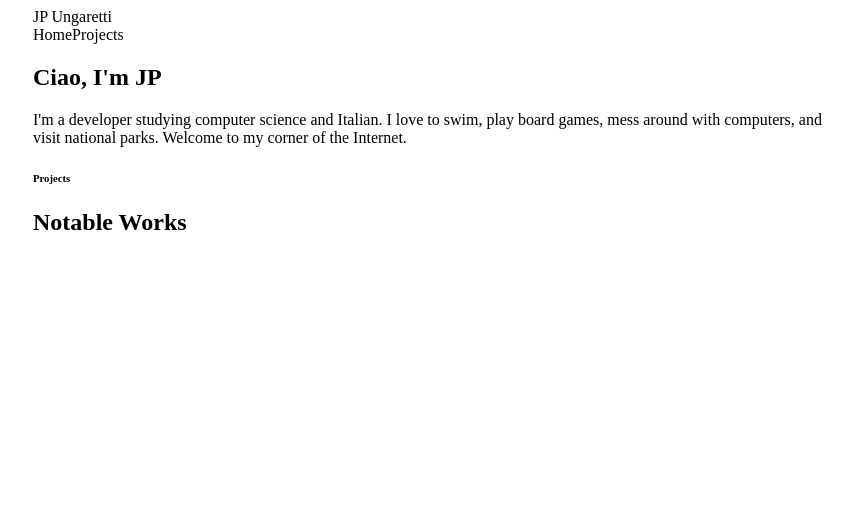
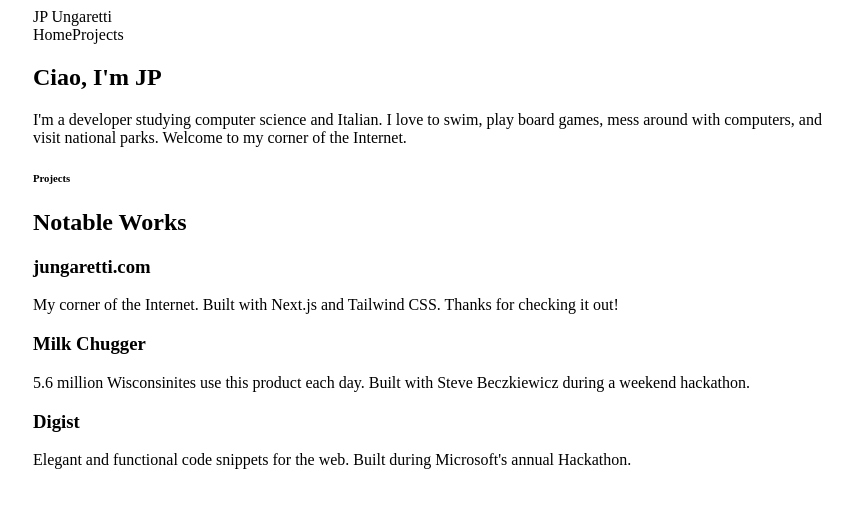
Before and after one commit to sbeczkiewicz/jungaretti.com, a Next.js app: page / in a window 1280 px wide. Shown: the top 508 px of the page, without its empty margins (207-1059 px from the left). Built offline with nearby package versions, Linux system fonts and the light colour scheme.

Commit message:
Add some projects

```diff
--- /dev/null
+++ b/src/components/Project.js
@@ -0,0 +1,8 @@
+export default function Project({ title, description }) {
+  return (
+    <div>
+      <h3 className="text-lg font-bold">{title}</h3>
+      <p>{description}</p>
+    </div>
+  );
+}
--- a/src/pages/index.js
+++ b/src/pages/index.js
@@ -1,6 +1,7 @@
 import Head from "next/head";
 import Header from "../components/Header";
 import DetailHeader from "../components/DetailHeader";
+import Project from "../components/Project";
 
 export default function Home() {
   return (
@@ -35,6 +36,20 @@ export default function Home() {
         </section>
         <section className="container my-6">
           <DetailHeader title="Notable Works" subtitle="Projects" />
+          <div className="mt-4 space-y-4">
+            <Project
+              title="jungaretti.com"
+              description="My corner of the Internet. Built with Next.js and Tailwind CSS. Thanks for checking it out!"
+            />
+            <Project
+              title="Milk Chugger"
+              description="5.6 million Wisconsinites use this product each day. Built with Steve Beczkiewicz during a weekend hackathon."
+            />
+            <Project
+              title="Digist"
+              description="Elegant and functional code snippets for the web. Built during Microsoft's annual Hackathon."
+            />
+          </div>
         </section>
       </main>
     </div>
```
